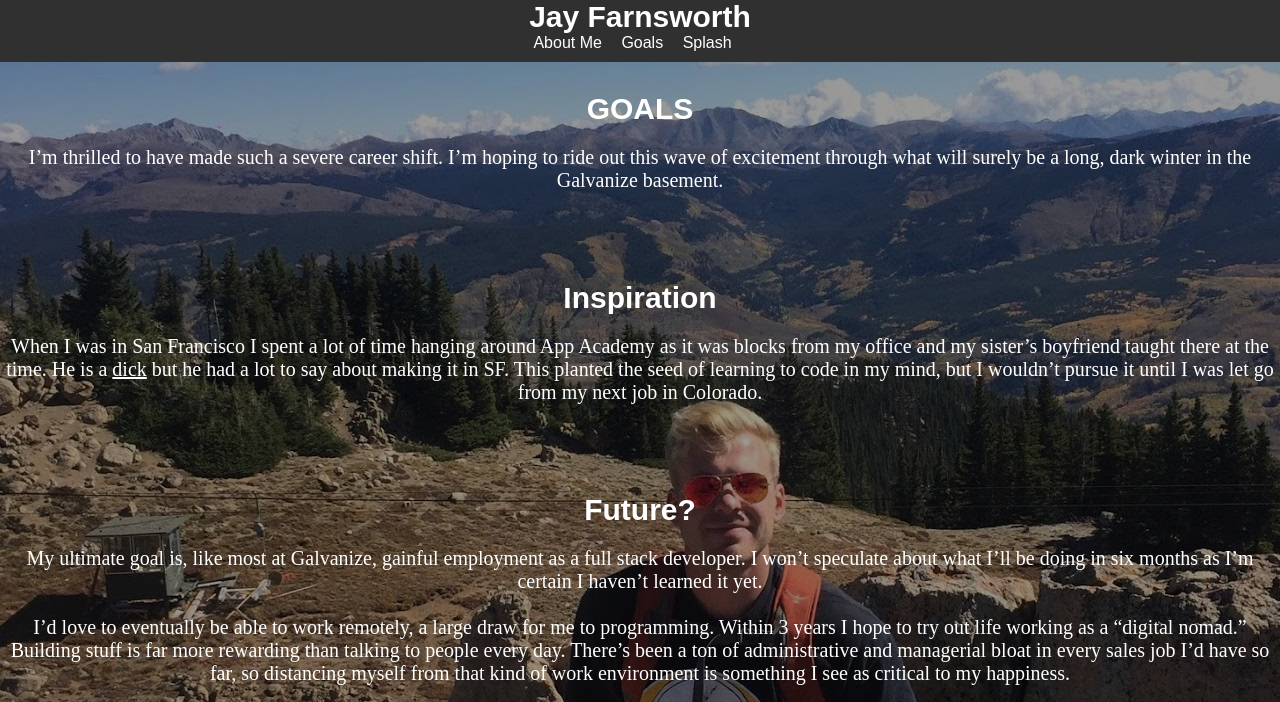
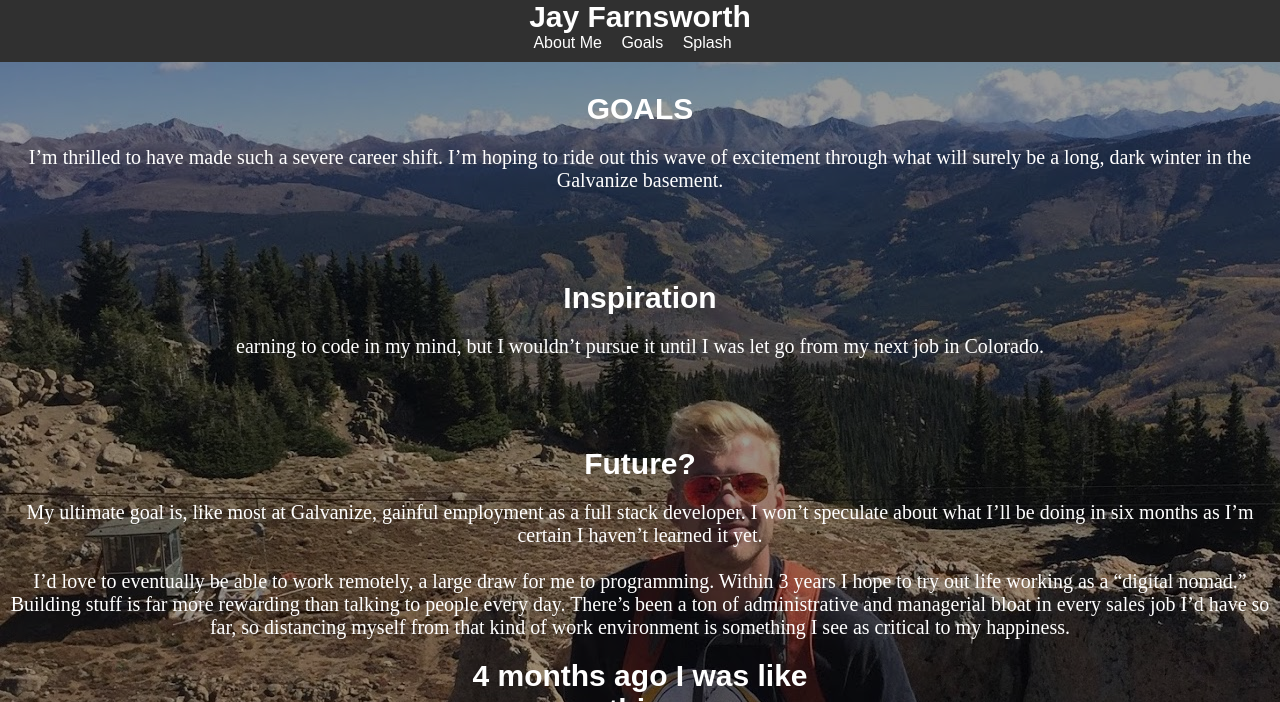
Before and after one commit to JayFarnsworth/PersonalWebsite, a plain HTML site: page goals.html in a window 1280 px wide. Shown: the top 702 px of the page. Drawn offline with Linux system fonts and the light colour scheme.

Commit message:
Update goals.html

```diff
--- a/goals.html
+++ b/goals.html
@@ -21,7 +21,7 @@
       <h3>GOALS</h3>
         <p>I’m thrilled to have made such a severe career shift. I’m hoping to ride out this wave of excitement through what will surely be a long, dark winter in the Galvanize basement.<br><br><br><br></p>
       <h3>Inspiration</h3>
-        <p>When I was in San Francisco I spent a lot of time hanging around App Academy as it was blocks from my office and my sister’s boyfriend taught there at the time. He is a <a href=https://haseebq.com/about/ class=link>dick</a> but he had a lot to say about making it in SF. This planted the seed of learning to code in my mind, but I wouldn’t pursue it until I was let go from my next job in Colorado.<br><br><br><br> </p>
+        <p>earning to code in my mind, but I wouldn’t pursue it until I was let go from my next job in Colorado.<br><br><br><br> </p>
       <h3>Future?</h3>
         <p>My ultimate goal is, like most at Galvanize, gainful employment as a full stack developer. I won’t speculate about what I’ll be doing in six months as I’m certain I haven’t learned it yet.
            <br><br>I’d love to eventually be able to work remotely, a large draw for me to programming. Within 3 years I hope to try out life working as a “digital nomad.” Building stuff is far more
```
